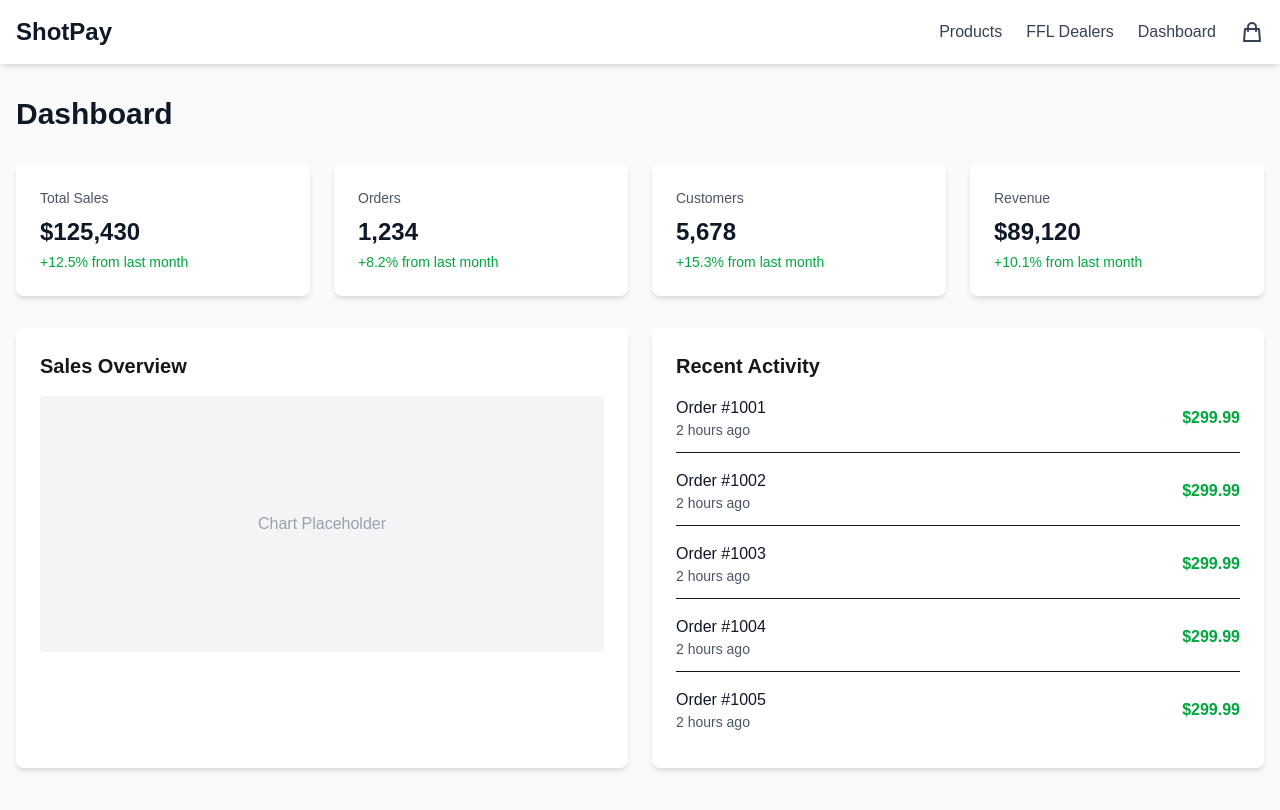
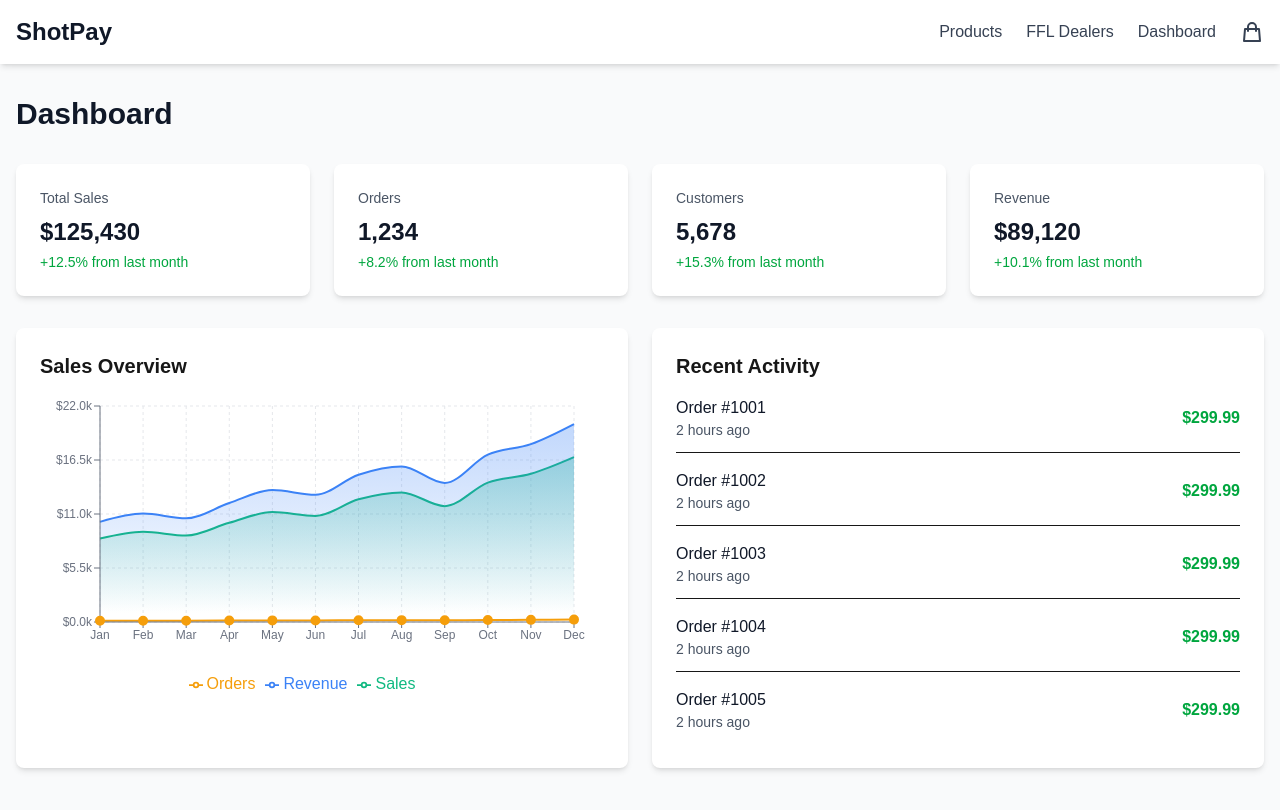
Before and after one commit to jimc2apps2025/shotpay-bnpl-v1prototypeFE, a Next.js app: page /dashboard in a window 1280 px wide. Shown: the top 810 px of the page. Built offline with nearby package versions, Linux system fonts and the light colour scheme.

Commit message:
impleement chart placeholder

```diff
--- a/app/dashboard/page.tsx
+++ b/app/dashboard/page.tsx
@@ -1,3 +1,5 @@
+import SalesChart from '@/components/SalesChart';
+
 export default function DashboardPage() {
   const stats = [
     { label: 'Total Sales', value: '$125,430', change: '+12.5%' },
@@ -24,9 +26,7 @@ export default function DashboardPage() {
         <div className="grid lg:grid-cols-2 gap-6">
           <div className="bg-white rounded-lg shadow-md p-6">
             <h2 className="text-xl font-semibold mb-4">Sales Overview</h2>
-            <div className="h-64 bg-gray-100 rounded flex items-center justify-center">
-              <span className="text-gray-400">Chart Placeholder</span>
-            </div>
+            <SalesChart />
           </div>
 
           <div className="bg-white rounded-lg shadow-md p-6">
--- /dev/null
+++ b/components/SalesChart.tsx
@@ -0,0 +1,137 @@
+'use client';
+
+import {
+  LineChart,
+  Line,
+  AreaChart,
+  Area,
+  XAxis,
+  YAxis,
+  CartesianGrid,
+  Tooltip,
+  ResponsiveContainer,
+  Legend,
+} from 'recharts';
+
+interface SalesData {
+  month: string;
+  sales: number;
+  orders: number;
+  revenue: number;
+}
+
+interface SalesChartProps {
+  data?: SalesData[];
+}
+
+// Sample sales data for the last 12 months
+const defaultData: SalesData[] = [
+  { month: 'Jan', sales: 8500, orders: 120, revenue: 10200 },
+  { month: 'Feb', sales: 9200, orders: 135, revenue: 11040 },
+  { month: 'Mar', sales: 8800, orders: 128, revenue: 10560 },
+  { month: 'Apr', sales: 10100, orders: 145, revenue: 12120 },
+  { month: 'May', sales: 11200, orders: 162, revenue: 13440 },
+  { month: 'Jun', sales: 10800, orders: 158, revenue: 12960 },
+  { month: 'Jul', sales: 12500, orders: 180, revenue: 15000 },
+  { month: 'Aug', sales: 13200, orders: 190, revenue: 15840 },
+  { month: 'Sep', sales: 11800, orders: 170, revenue: 14160 },
+  { month: 'Oct', sales: 14200, orders: 205, revenue: 17040 },
+  { month: 'Nov', sales: 15100, orders: 218, revenue: 18120 },
+  { month: 'Dec', sales: 16800, orders: 242, revenue: 20160 },
+];
+
+const formatCurrency = (value: number) => {
+  return `$${(value / 1000).toFixed(1)}k`;
+};
+
+const formatNumber = (value: number) => {
+  return value.toString();
+};
+
+export default function SalesChart({ data = defaultData }: SalesChartProps) {
+  return (
+    <div className="w-full h-full">
+      <ResponsiveContainer width="100%" height={300}>
+        <AreaChart
+          data={data}
+          margin={{ top: 10, right: 30, left: 0, bottom: 0 }}
+        >
+          <defs>
+            <linearGradient id="colorSales" x1="0" y1="0" x2="0" y2="1">
+              <stop offset="5%" stopColor="#10b981" stopOpacity={0.3} />
+              <stop offset="95%" stopColor="#10b981" stopOpacity={0} />
+            </linearGradient>
+            <linearGradient id="colorRevenue" x1="0" y1="0" x2="0" y2="1">
+              <stop offset="5%" stopColor="#3b82f6" stopOpacity={0.3} />
+              <stop offset="95%" stopColor="#3b82f6" stopOpacity={0} />
+            </linearGradient>
+          </defs>
+          <CartesianGrid strokeDasharray="3 3" stroke="#e5e7eb" />
+          <XAxis
+            dataKey="month"
+            stroke="#6b7280"
+            style={{ fontSize: '12px' }}
+          />
+          <YAxis
+            stroke="#6b7280"
+            style={{ fontSize: '12px' }}
+            tickFormatter={formatCurrency}
+          />
+          <Tooltip
+            contentStyle={{
+              backgroundColor: '#fff',
+              border: '1px solid #e5e7eb',
+              borderRadius: '8px',
+              boxShadow: '0 4px 6px -1px rgba(0, 0, 0, 0.1)',
+            }}
+            formatter={(value: number, name: string) => {
+              if (name === 'sales' || name === 'revenue') {
+                return [`$${value.toLocaleString()}`, name === 'sales' ? 'Sales' : 'Revenue'];
+              }
+              return [value, 'Orders'];
+            }}
+            labelStyle={{ fontWeight: 'bold', marginBottom: '4px' }}
+          />
+          <Legend
+            wrapperStyle={{ paddingTop: '20px' }}
+            formatter={(value) => {
+              const labels: { [key: string]: string } = {
+                sales: 'Sales',
+                revenue: 'Revenue',
+                orders: 'Orders',
+              };
+              return labels[value] || value;
+            }}
+          />
+          <Area
+            type="monotone"
+            dataKey="sales"
+            stroke="#10b981"
+            strokeWidth={2}
+            fillOpacity={1}
+            fill="url(#colorSales)"
+            name="sales"
+          />
+          <Area
+            type="monotone"
+            dataKey="revenue"
+            stroke="#3b82f6"
+            strokeWidth={2}
+            fillOpacity={1}
+            fill="url(#colorRevenue)"
+            name="revenue"
+          />
+          <Line
+            type="monotone"
+            dataKey="orders"
+            stroke="#f59e0b"
+            strokeWidth={2}
+            dot={{ fill: '#f59e0b', r: 4 }}
+            activeDot={{ r: 6 }}
+            name="orders"
+          />
+        </AreaChart>
+      </ResponsiveContainer>
+    </div>
+  );
+}
--- a/package.json
+++ b/package.json
@@ -14,7 +14,8 @@
     "next": "16.1.0",
     "react": "19.2.3",
     "react-dom": "19.2.3",
-    "react-leaflet": "^5.0.0"
+    "react-leaflet": "^5.0.0",
+    "recharts": "^3.6.0"
   },
   "devDependencies": {
     "@tailwindcss/postcss": "^4",
```
Also changed, not shown: 1 other file (tests, documents, lock files or other folders).
